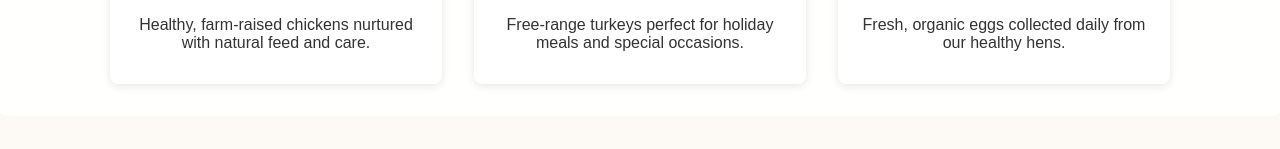
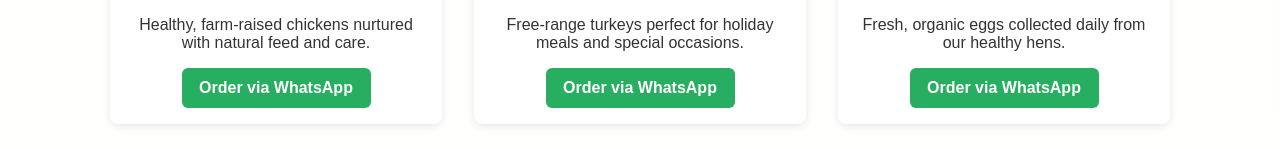
Before and after one commit to kurolojapeculiar10-cell/Rehoboth-Integrated-farm, a plain HTML site: page index.html in a window 1280 px wide. Shown: the part 651-800 px from the top of the page. Drawn offline with Linux system fonts and the light colour scheme.

Commit message:
Update index.html

```diff
--- a/index.html
+++ b/index.html
@@ -4,10 +4,11 @@
   <meta charset="UTF-8">
   <meta name="viewport" content="width=device-width, initial-scale=1.0">
   <title>Rehoboth Integrated Farm</title>
-  <link rel="stylesheet" href="style.css?v=optA1">
+  <link rel="stylesheet" href="style.css?v=optA2">
   <meta name="description" content="Rehoboth Integrated Farm — fresh chickens, organic turkeys, and farm eggs. Quality, care, sustainability.">
 </head>
 <body>
+  <!-- Header -->
   <header>
     <img src="images/logo.png" alt="Farm Logo" class="logo">
     <div>
@@ -20,11 +21,16 @@
     </div>
   </header>
 
+  <!-- About Section -->
   <section id="about" class="about">
     <h2>About Us</h2>
-    <p>We are a family-owned poultry farm dedicated to raising healthy chickens and turkeys, and providing fresh farm eggs to our community. Our farm focuses on quality, care, and sustainability.</p>
+    <p>
+      We are a family-owned poultry farm dedicated to raising healthy chickens and turkeys,
+      and providing fresh farm eggs to our community. Our farm focuses on quality, care, and sustainability.
+    </p>
   </section>
 
+  <!-- Products Section -->
   <section id="products" class="products">
     <h2>Our Products</h2>
     <div class="product-grid">
@@ -32,20 +38,33 @@
         <img src="images/chicken.jpg" alt="Fresh Chickens">
         <h3>Fresh Chickens</h3>
         <p>Healthy, farm-raised chickens nurtured with natural feed and care.</p>
+        <a class="btn" target="_blank"
+           href="https://wa.me/2348033533095?text=Hello%20Rehoboth!%20I%20want%20to%20order%20Fresh%20Chickens.">
+           Order via WhatsApp
+        </a>
       </div>
       <div class="product">
         <img src="images/turkey.jpg" alt="Organic Turkeys">
         <h3>Organic Turkeys</h3>
         <p>Free-range turkeys perfect for holiday meals and special occasions.</p>
+        <a class="btn" target="_blank"
+           href="https://wa.me/2348033533095?text=Hello%20Rehoboth!%20I%20want%20to%20order%20Organic%20Turkeys.">
+           Order via WhatsApp
+        </a>
       </div>
       <div class="product">
         <img src="images/eggs.jpg" alt="Farm Eggs">
         <h3>Farm Eggs</h3>
         <p>Fresh, organic eggs collected daily from our healthy hens.</p>
+        <a class="btn" target="_blank"
+           href="https://wa.me/2348033533095?text=Hello%20Rehoboth!%20I%20want%20to%20order%20Farm%20Eggs.">
+           Order via WhatsApp
+        </a>
       </div>
     </div>
   </section>
 
+  <!-- Contact Section -->
   <section id="contact">
     <h2>Contact Us</h2>
     <form action="https://formsubmit.co/kurolojafaith@gmail.com" method="POST">
```
